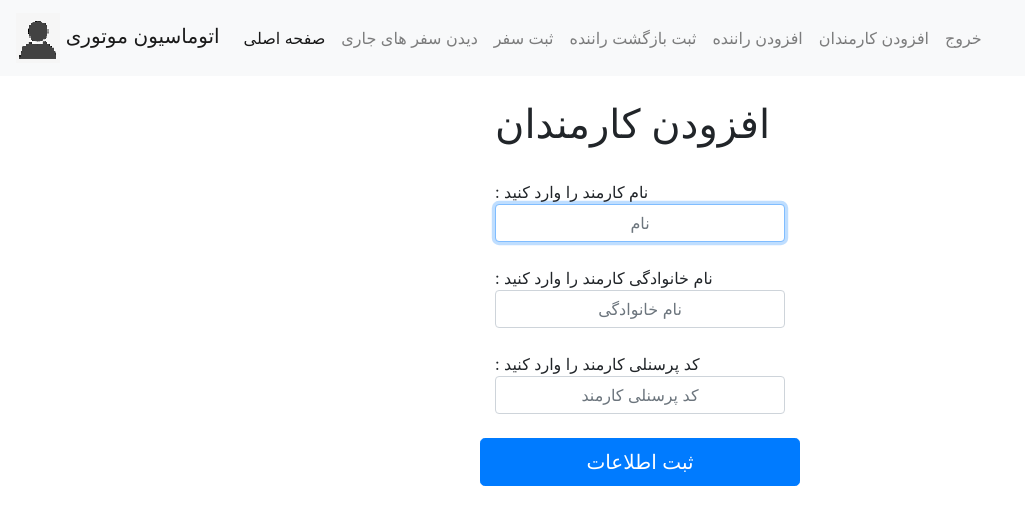
After one commit to hamid20tik/driver, a Django app: page /add-person/ in a window 1280 px wide. The commit adds this page. Shown: the top 525 px of the page, without its empty margins (0-1025 px from the left). Run offline with Django 3.2, Linux system fonts and the light colour scheme; the visitor is signed in with stand-in values (Sample User, id 1); some libraries are stand-ins or nearby versions.

Commit message:
insert to db 1 - khandan etelaat az karbar va ferestadan be data base 2 - dar ghesmate view ha tavasote metod POST tavanestim etelaat ra be db vared konim 3 - baraye login kardan : 3-1 -     if request.method == 'POST':      اگر مقدار بازشکتی از اج تی ام ال برابر پست بود         user = auth.authenticate(username=request.POST['username'],password=request.POST['password'])         if user is not None:             auth.login(request, user)             return redirect('home_page')         else:             return render(request, 'login.html', {'error': 'نام کاربری یا رمز عبور اشتباه است'})     else:         return render(request,'login.html')  4 - code haye bala nemaesh gar hamechiz ast

```diff
--- /dev/null
+++ b/myblog/driver/templates/add_person.html
@@ -0,0 +1,40 @@
+<!DOCTYPE html>
+<html lang="en">
+<head>
+    <meta charset="UTF-8">
+    <title>add-person</title>
+</head>
+<body>
+{% extends 'index.html' %}
+{% block content %}
+<form class="form-signin" method="POST" action="{% url 'add_person' %}" enctype="multipart/form-data">
+    {% csrf_token %}
+    <div class="form-group w-25 col-lg-4" style="margin: auto"> <h1>افزودن کارمندان </h1></div>
+    <br/>
+    <div class="form-group w-25 col-lg-4" style="margin: auto" >
+     : نام کارمند را وارد کنید<input type="username" name="name" id="name" class="form-control text-center"  placeholder="نام" required autofocus>
+    </div>
+    <br/>
+    <div class="form-group w-25 col-lg-4" style="margin: auto" >
+     : نام خانوادگی کارمند را وارد کنید <input type="username" name="fname" id="fname" class="form-control text-center"  placeholder="نام خانوادگی" required autofocus>
+    </div>
+    <br/>
+    <div class="form-group w-25 col-lg-4" style="margin: auto" >
+     : کد پرسنلی کارمند را وارد کنید <input type="username" name="codeperson" id="codeperson" class="form-control text-center"  placeholder="کد پرسنلی کارمند" required autofocus>
+    </div>
+    <br/>
+    {% if error %}
+        <div class="alert alert-danger col-lg-4 " style="margin: auto" role="alert">{{error}}</div>
+    {% endif %}
+    <div class="form-group w-25" style="margin: auto">
+      <button class="btn btn-lg btn-primary btn-block" type="submit" >ثبت اطلاعات </button>
+		</div>
+    <div class="alert">
+
+</div>
+</form>
+{% endblock %}
+
+
+</body>
+</html>
--- a/myblog/driver/templates/index.html
+++ b/myblog/driver/templates/index.html
@@ -7,6 +7,7 @@
 <link rel="stylesheet" href="https://cdn.rtlcss.com/bootstrap/v4.2.1/css/bootstrap.min.css" integrity="sha384-vus3nQHTD+5mpDiZ4rkEPlnkcyTP+49BhJ4wJeJunw06ZAp+wzzeBPUXr42fi8If" crossorigin="anonymous">
 <body>
 {% load static %}
+
 <nav class="navbar navbar-expand-lg navbar-light bg-light">
   <a class="navbar-brand" href="#">
     <img src="{% static 'user.png' %}" class="d-inline-block alighn-top"/>
@@ -17,23 +18,33 @@
     <div class="collapse navbar-collapse" id="navbarSupportedContent">
     <ul class="navbar-nav mr-auto">
       <li class="nav-item active">
-        <a class="nav-link" href="#">صفحه اصلی <span class="sr-only">(current)</span></a>
+        <a class="nav-link" href="{% url 'home_page' %}">صفحه اصلی <span class="sr-only">(current)</span></a>
       </li>
       <li class="nav-item">
-        <a class="nav-link" href="#">دیدن سفر های جاری</a>
+        <a class="nav-link" href="{% url 'report_page' %}">دیدن سفر های جاری</a>
       </li>
         <li class="nav-item">
-        <a class="nav-link" href="#">ثبت سفر</a>
+        <a class="nav-link" href="{% url 'enter_travel' %}">ثبت سفر</a>
       </li>
         <li class="nav-item">
-        <a class="nav-link" href="#">ثبت بازگشت راننده</a>
+        <a class="nav-link" href="{% url 'end_travel' %}">ثبت بازگشت راننده</a>
       </li>
         <li class="nav-item">
-        <a class="nav-link" href="#">افزودن راننده</a>
+        <a class="nav-link" href="{% url 'add_driver' %}">افزودن راننده</a>
+      </li>
+      <li class="nav-item">
+        <a class="nav-link" href="{% url 'add_person' %}">افزودن کارمندان</a>
       </li>
         <li class="nav-item">
-        <a class="nav-link" href="#">خروج</a>
+          {% if user.is_authenticated %}
+        <a class="nav-link" href="javascript:{document.getElementById('logout').submit()}">خروج</a>
+          <form id = 'logout' method="POST" action="{% url 'logout' %}">
+            {% csrf_token%}
+            <input type="hidden"/>
+          </form>
+          {% endif %}
       </li>
+      </ul>
 <!--      <li class="nav-item dropdown">-->
 <!--        <a class="nav-link dropdown-toggle" href="#" id="navbarDropdown" role="button" data-toggle="dropdown" aria-haspopup="true" aria-expanded="false">-->
 <!--          Dropdown-->
@@ -54,7 +65,8 @@
 <!--      <input class="form-control mr-sm-2" type="search" placeholder="Search" aria-label="Search">-->
 <!--      <button class="btn btn-outline-success my-2 my-sm-0" type="submit">Search</button>-->
 <!--    </form>-->
-  </div>
+
+</div>
 </nav>
 </br>
 {% block content %}
--- a/myblog/driver/urls.py
+++ b/myblog/driver/urls.py
@@ -2,10 +2,12 @@ from django.urls import path
 from . import views
 
 urlpatterns = [
-    path('', views.login_page),
-    path('add-driver/',views.add_driver),
-    path('enter-travel/',views.enter_travel),
-    path('end-travel/',views.end_travel),
-    path('home-page/',views.home_page ),
-    path('report-page/',views.report_page),
+    path('', views.login_page, name='login_page'),
+    path('logout',views.logout , name= 'logout'),
+    path('add-driver/', views.add_driver, name='add_driver'),
+    path('enter-travel/', views.enter_travel, name='enter_travel'),
+    path('end-travel/', views.end_travel, name='end_travel'),
+    path('home-page/', views.home_page, name='home_page'),
+    path('report-page/', views.report_page, name='report_page'),
+    path('add-person/', views.add_person, name='add_person'),
 ]
--- a/myblog/driver/views.py
+++ b/myblog/driver/views.py
@@ -1,23 +1,71 @@
-from django.shortcuts import render
+from django.shortcuts import render,redirect
+from django.contrib.auth.models import User
+from .models import driver,person,safar
+from django.contrib.auth.decorators import login_required
+from django.contrib import auth
 from django.http import HttpResponse
 from django.template import loader,context
 from .models import safar
 # Create your views here.
-
+@login_required
 def add_driver(request):
-    return render(request,'add_driver.html')
-
+    if request.method == "POST":
+        if request.POST['name'] and request.POST['fname'] and request.POST['codemeli'] and request.POST['phone'] and request.POST['car_name'] and request.POST['car_model'] and request.POST['car_pelak']:
+            dri = driver()
+            dri.name= request.POST['name']
+            dri.family = request.POST['fname']
+            dri.codemeli = request.POST['codemeli']
+            dri.phone = request.POST['phone']
+            dri.car_name = request.POST['car_name']
+            dri.car_model = request.POST['car_model']
+            dri.car_pelak = request.POST['car_pelak']
+            dri.save()
+            return redirect('home_page')
+        else:
+            return render(request,'add_driver.html',{'error':'تمامی مقادیر را به درستی وارد کنید '})
+    else:
+        return render(request,'add_driver.html')
+@login_required
 def end_travel(request):
     return render(request,'end_travel.html')
-
+@login_required
 def enter_travel(request):
-    return render(request,'enter_travel.html')
-
+    return render(request, 'enter_travel.html')
+@login_required
 def home_page(request):
-    return render(request,'index.html')
+    return render(request, 'index.html')
 
 def login_page(request):
-    return render(request,'login.html')
+    if request.method == 'POST':
+        user = auth.authenticate(username=request.POST['username'],password=request.POST['password'])
+        if user is not None:
+            auth.login(request, user)
+            return redirect('home_page')
+        else:
+            return render(request, 'login.html', {'error': 'نام کاربری یا رمز عبور اشتباه است'})
+    else:
+        return render(request,'login.html')
+@login_required
+def logout(requset):
+    if requset.method=='POST':
+        auth.logout(requset)
+        return redirect('login_page')
 
+@login_required
+def add_person(request):
+    if request.method == 'POST':
+        if request.POST['name'] and request.POST['fname'] and request.POST['codeperson']:
+            per = person()
+            per.name=request.POST['name']
+            per.family = request.POST['fname']
+            per.person_code = request.POST['codeperson']
+            per.save()
+            return redirect('home_page')
+        else:
+            return render(request,'add_person.html',{'error':'تمامی مقادیر را به درستی وارد کنید '})
+    else:
+        return render(request,'add_person.html')
+
+@login_required
 def report_page(request):
     return render(request,'report.html')
--- a/myblog/myblog/urls.py
+++ b/myblog/myblog/urls.py
@@ -15,11 +15,9 @@ Including another URLconf
 """
 from django.contrib import admin
 from django.urls import path,include
-from driver import views
+
 urlpatterns = [
     path('admin/', admin.site.urls),
     path('',include('driver.urls')),
-    path('' , include('driver.urls')),
-    path('',include('driver.urls')),
-    path('',include('driver.urls')),
+
 ]
```
Also changed, not shown: myblog/driver/templates/add_driver.html (+42 -1 lines), myblog/driver/templates/login.html (+8 -3 lines).
